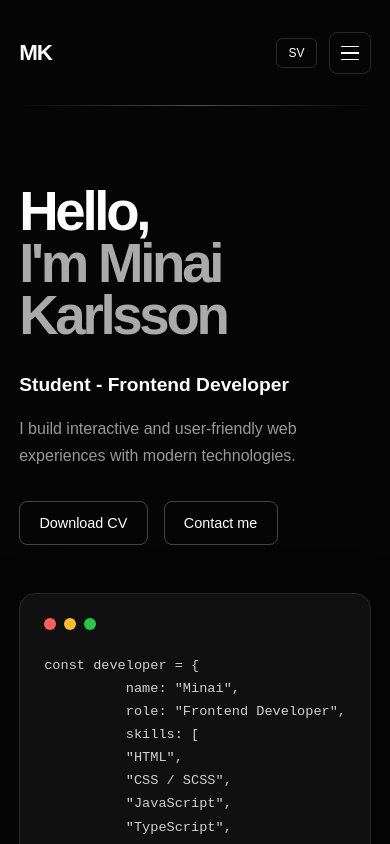
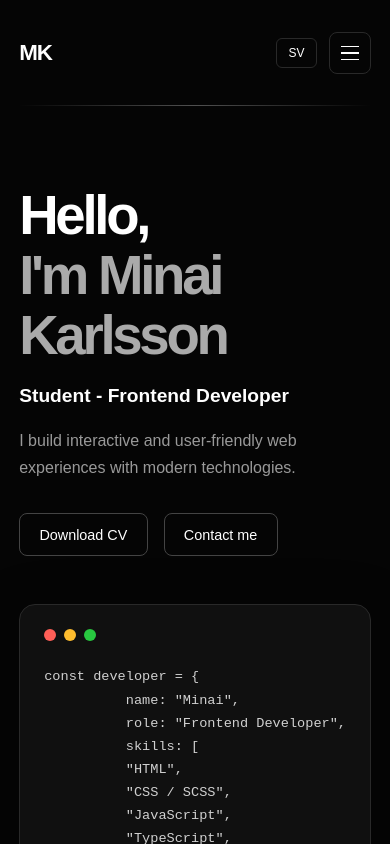
Before and after one commit to minza-42/portfolio-react, a React (Vite) app: page / in a window 390 px wide. Shown: the top 844 px of the page. Built offline with nearby package versions, Linux system fonts and the light colour scheme.

Commit message:
style: improve responsive hero typography and spacing

```diff
--- a/src/styles/_hero.scss
+++ b/src/styles/_hero.scss
@@ -15,7 +15,7 @@
 .hero h1 {
   margin: 0;
   font-size: clamp(3.5rem, 7vw, 6rem);
-  line-height: 0.95;
+  line-height: 1.00;
   letter-spacing: -0.06em;
 
   span {
@@ -24,7 +24,7 @@
 }
 
 .hero-role {
-  margin-top: 2rem;
+  margin-top: rem;
   font-size: 1.2rem;
   font-weight: 600;
 }
--- a/src/styles/_responsive.scss
+++ b/src/styles/_responsive.scss
@@ -85,6 +85,7 @@
 
   .hero h1 {
     font-size: clamp(3rem, 14vw, 5rem);
+    line-height: 1.1;
   }
 
   // About
```
